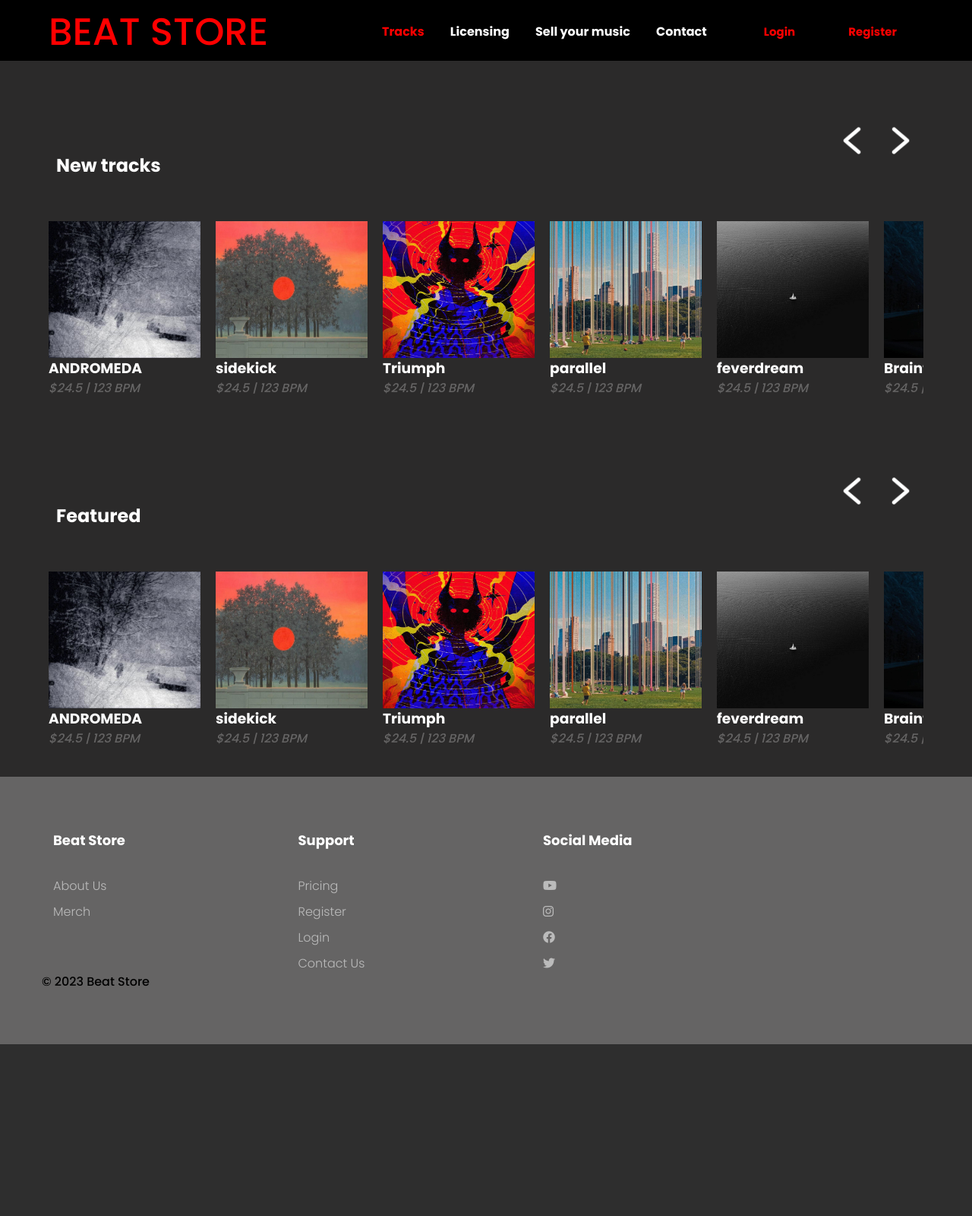
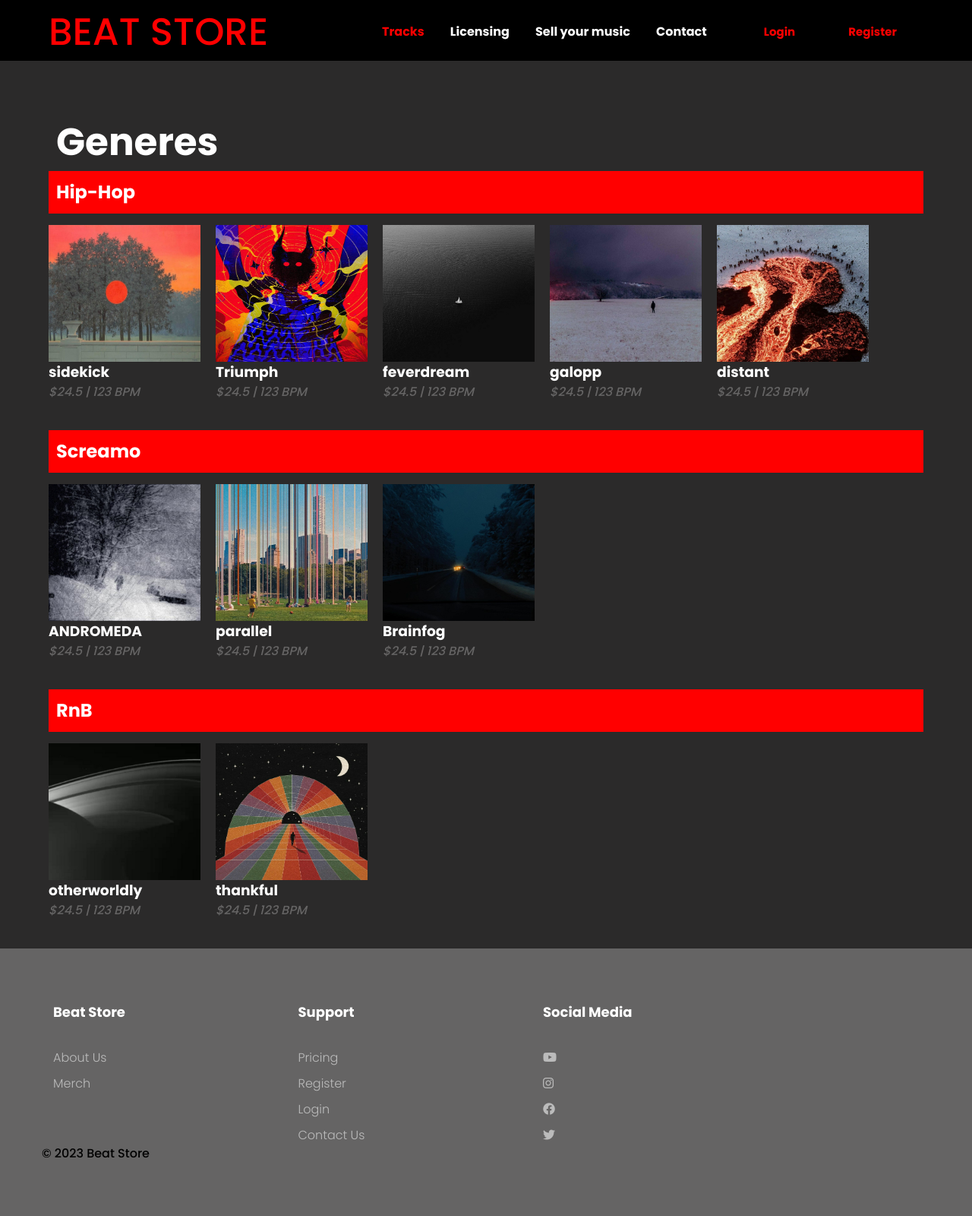
Before and after one commit to goteVagyok/beat-store, a PHP site: page /tracks.html in a window 1280 px wide. Shown: the whole page at 76% size. Before the commit the page ends 1374 px from the top, so only its background shows below. Run offline with PHP 8.4, Linux system fonts and the light colour scheme; some libraries are stand-ins or nearby versions.

Commit message:
categorized generes in tracks.html

```diff
--- a/style/tracks.css
+++ b/style/tracks.css
@@ -188,59 +188,18 @@ label #cancel{
 h2{
     color: white;
     font-weight: bold;
-    padding-top: 100px;
-    padding-bottom: 40px;
+    padding-top: 10px;
+    padding-bottom: 10px;
     padding-left: 10px;
 }
-/*----new_tracks&featured----*/
-/*
-.new_tracks_container{
-    max-width: 1500px;
-    width: 80%;     /*az egész csúszkás rész nagysága
-    padding: 30px 0;
+
+h1 {
+    font-size: 50px;
+    color: white;
+    font-weight: bold;
+    padding-top: 50px;
+    padding-left: 10px;
 }
-/*
-.new_tracks-row{
-    display: flex;
-    flex-wrap: nowrap;     /*egy sorban maradnak az elemek
-}
-
-.new_tracks-col{
-    /*background-color: #bbbbbb;
-    display: flex;
-    flex-direction: column;
-    padding: 10px 0px;
-    /*border: 4px solid red;
-    flex-basis: 270px;  /*a dobozok mérete
-}
-.slide_content{
-    margin: 0 30px;
-    overflow: hidden;
-}
-.beat_image{
-    position: relative;
-}
-.beat_image img{
-    object-fit: cover;
-    width: 250px;
-    height: 250px;
-}
-.beat_details,
-.beat_image{
-    display: flex;
-    flex-direction: column;
-    align-items: center;
-    padding: 10px 0;
-}
-.beat_details h3{
-    font-weight: bold;
-    color: white;
-}
-.beat_details p{
-    color: #656464;
-    font-style: italic;
-}
-*/
 
 /*-----new_tracks&featured-----*/
 /*-----sliders-----*/
@@ -282,6 +241,8 @@ h3{
     display: flex;
     align-items: center;
     justify-content: space-between;
+    background-color: red;
+    height: auto;
 }
 .slider_content,
 .slider_content2{
@@ -301,7 +262,7 @@ h3{
     display: none;
 }
 .music_card{
-    width: 700px;
+    width: 200px;
     height: 270px;
     list-style-type: none;
     margin-right: 20px;
@@ -324,11 +285,6 @@ h3{
     height: 180px;
 }
 
-/*.artist-img{
-    position: relative;
-    border-radius: 50%;
-    transition: .3s linear;
-}*/
 .slider_content3{
     width: 100%;
     height: auto;
@@ -375,18 +331,7 @@ ul{
     text-transform: capitalize;
     margin-bottom: 35px;
 }
-/*
-.footer-col h4::before{
-    content: '';
-    position: absolute;
-    left: 7;
-    top: 27px;
-    background-color: #e91e63;
-    height: 2px;
-    box-sizing: border-box;
-    width: 50px;
-}
-*/
+
 .footer-col ul li:not(:last-child){
     margin-bottom: 10px;
 }
--- a/tracks.html
+++ b/tracks.html
@@ -41,24 +41,15 @@
     <main class="main_body">
         <!------new_tracks------>
         <div class="new_tracks">
+            <h1>
+                Generes
+            </h1>
+        </div>
+        <div class="new_tracks">
             <div class="slider_head">
-                <h2>New tracks</h2>
-                <div class="slider-btn">
-                    <img id="left_scroll" src="assets/img/arrow_left.png" alt="left_arrow">
-                    <img id="right_scroll" src="assets/img/arrow_right.png" alt="right_arrow">
-                </div>
+                <h2>Hip-Hop</h2>
             </div>
             <ul class="slider_content">
-                <li class="music_card">
-                    <div class="img_player">
-                        <img class="audio-img" src="assets/img/beat1.jpg" alt="beat1" onclick="document.getElementById('audio_play1').play(); return false;"/>
-                        <audio id="audio_play1">
-                            <source src="assets/audio/andromeda.mp3">
-                        </audio>
-                    </div>
-                    <h3>ANDROMEDA</h3>
-                    <p class="title">$24.5 | 123 BPM</p>
-                </li>
                 <li class="music_card">
                     <div class="img_player">
                         <img class="audio-img" src="assets/img/beat2.jpg" alt="beat2" onclick="document.getElementById('audio_play2').play(); return false;"/>
@@ -79,16 +70,7 @@
                     <h3>Triumph</h3>
                     <p class="title">$24.5 | 123 BPM</p>
                 </li>
-                <li class="music_card">
-                    <div class="img_player">
-                        <img class="audio-img" src="assets/img/beat4.jpg" alt="beat4" onclick="document.getElementById('audio_play4').play(); return false;"/>
-                        <audio id="audio_play4">
-                            <source src="assets/audio/parallel.mp3">
-                        </audio>
-                    </div>
-                    <h3>parallel</h3>
-                    <p class="title">$24.5 | 123 BPM</p>
-                </li>
+
                 <li class="music_card">
                     <div class="img_player">
                         <img class="audio-img" src="assets/img/beat5.jpg" alt="beat5" onclick="document.getElementById('audio_play5').play(); return false;"/>
@@ -99,129 +81,7 @@
                     <h3>feverdream</h3>
                     <p class="title">$24.5 | 123 BPM</p>
                 </li>
-                <li class="music_card">
-                    <div class="img_player">
-                        <img class="audio-img" src="assets/img/beat6.jpg" alt="beat6" onclick="document.getElementById('audio_play6').play(); return false;"/>
-                        <audio id="audio_play6">
-                            <source src="assets/audio/brainfog.mp3">
-                        </audio>
-                    </div>
-                    <h3>Brainfog</h3>
-                    <p class="title">$24.5 | 123 BPM</p>
-                </li>
-                <li class="music_card">
-                    <div class="img_player">
-                        <img class="audio-img" src="assets/img/beat7.jpg" alt="beat7" onclick="document.getElementById('audio_play7').play(); return false;"/>
-                        <audio id="audio_play7">
-                            <source src="assets/audio/otherwordly.mp3">
-                        </audio>
-                    </div>
-                    <h3>otherworldly</h3>
-                    <p class="title">$24.5 | 123 BPM</p>
-                </li>
-                <li class="music_card">
-                    <div class="img_player">
-                        <img class="audio-img" src="assets/img/beat8.jpg" alt="beat8" onclick="document.getElementById('audio_play8').play(); return false;"/>
-                        <audio id="audio_play8">
-                            <source src="assets/audio/thankful.mp3">
-                        </audio>
-                    </div>
-                    <h3>thankful</h3>
-                    <p class="title">$24.5 | 123 BPM</p>
-                </li>
-            </ul>
-        </div>
 
-        <!--Featured-->
-        <div class="featured">
-            <div class="slider_head">
-                <h2>Featured</h2>
-                <div class="slider-btn">
-                    <img id="left_scroll2" src="assets/img/arrow_left.png" alt="left_arrow">
-                    <img id="right_scroll2" src="assets/img/arrow_right.png" alt="right_arrow">
-                </div>
-            </div>
-            <ul class="slider_content2">
-                <li class="music_card">
-                    <div class="img_player">
-                        <img class="audio-img" src="assets/img/beat1.jpg" alt="beat1" onclick="document.getElementById('audio_play11').play(); return false;"/>
-                        <audio id="audio_play11">
-                            <source src="assets/audio/andromeda.mp3">
-                        </audio>
-                    </div>
-                    <h3>ANDROMEDA</h3>
-                    <p class="title">$24.5 | 123 BPM</p>
-                </li>
-                <li class="music_card">
-                    <div class="img_player">
-                        <img class="audio-img" src="assets/img/beat2.jpg" alt="beat2" onclick="document.getElementById('audio_play12').play(); return false;"/>
-                        <audio id="audio_play12">
-                            <source src="assets/audio/sidekick.mp3">
-                        </audio>
-                    </div>
-                    <h3>sidekick</h3>
-                    <p class="title">$24.5 | 123 BPM</p>
-                </li>
-                <li class="music_card">
-                    <div class="img_player">
-                        <img class="audio-img" src="assets/img/beat3.jpg" alt="beat3" onclick="document.getElementById('audio_play13').play(); return false;"/>
-                        <audio id="audio_play13">
-                            <source src="assets/audio/triumph.mp3">
-                        </audio>
-                    </div>
-                    <h3>Triumph</h3>
-                    <p class="title">$24.5 | 123 BPM</p>
-                </li>
-                <li class="music_card">
-                    <div class="img_player">
-                        <img class="audio-img" src="assets/img/beat4.jpg" alt="beat4" onclick="document.getElementById('audio_play14').play(); return false;"/>
-                        <audio id="audio_play14">
-                            <source src="assets/audio/parallel.mp3">
-                        </audio>
-                    </div>
-                    <h3>parallel</h3>
-                    <p class="title">$24.5 | 123 BPM</p>
-                </li>
-                <li class="music_card">
-                    <div class="img_player">
-                        <img class="audio-img" src="assets/img/beat5.jpg" alt="beat5" onclick="document.getElementById('audio_play15').play(); return false;"/>
-                        <audio id="audio_play15">
-                            <source src="assets/audio/feverdream.mp3">
-                        </audio>
-                    </div>
-                    <h3>feverdream</h3>
-                    <p class="title">$24.5 | 123 BPM</p>
-                </li>
-                <li class="music_card">
-                    <div class="img_player">
-                        <img class="audio-img" src="assets/img/beat6.jpg" alt="beat6" onclick="document.getElementById('audio_play16').play(); return false;"/>
-                        <audio id="audio_play16">
-                            <source src="assets/audio/brainfog.mp3">
-                        </audio>
-                    </div>
-                    <h3>Brainfog</h3>
-                    <p class="title">$24.5 | 123 BPM</p>
-                </li>
-                <li class="music_card">
-                    <div class="img_player">
-                        <img class="audio-img" src="assets/img/beat7.jpg" alt="beat7" onclick="document.getElementById('audio_play17').play(); return false;"/>
-                        <audio id="audio_play17">
-                            <source src="assets/audio/otherwordly.mp3">
-                        </audio>
-                    </div>
-                    <h3>otherworldly</h3>
-                    <p class="title">$24.5 | 123 BPM</p>
-                </li>
-                <li class="music_card">
-                    <div class="img_player">
-                        <img class="audio-img" src="assets/img/beat8.jpg" alt="beat8" onclick="document.getElementById('audio_play18').play(); return false;"/>
-                        <audio id="audio_play18">
-                            <source src="assets/audio/thankful.mp3">
-                        </audio>
-                    </div>
-                    <h3>thankful</h3>
-                    <p class="title">$24.5 | 123 BPM</p>
-                </li>
                 <li class="music_card">
                     <div class="img_player">
                         <img class="audio-img" src="assets/img/beat9.jpg" alt="beat8" onclick="document.getElementById('audio_play19').play(); return false;"/>
@@ -240,6 +100,75 @@
                         </audio>
                     </div>
                     <h3>distant</h3>
+                    <p class="title">$24.5 | 123 BPM</p>
+                </li>
+            </ul>
+        </div>
+
+        <!--Featured-->
+        <div class="featured">
+            <div class="slider_head">
+                <h2>Screamo</h2>
+            </div>
+            <ul class="slider_content2">
+                <li class="music_card">
+                    <div class="img_player">
+                        <img class="audio-img" src="assets/img/beat1.jpg" alt="beat1" onclick="document.getElementById('audio_play11').play(); return false;"/>
+                        <audio id="audio_play11">
+                            <source src="assets/audio/andromeda.mp3">
+                        </audio>
+                    </div>
+                    <h3>ANDROMEDA</h3>
+                    <p class="title">$24.5 | 123 BPM</p>
+                </li>
+
+                <li class="music_card">
+                    <div class="img_player">
+                        <img class="audio-img" src="assets/img/beat4.jpg" alt="beat4" onclick="document.getElementById('audio_play14').play(); return false;"/>
+                        <audio id="audio_play14">
+                            <source src="assets/audio/parallel.mp3">
+                        </audio>
+                    </div>
+                    <h3>parallel</h3>
+                    <p class="title">$24.5 | 123 BPM</p>
+                </li>
+
+                <li class="music_card">
+                    <div class="img_player">
+                        <img class="audio-img" src="assets/img/beat6.jpg" alt="beat6" onclick="document.getElementById('audio_play16').play(); return false;"/>
+                        <audio id="audio_play16">
+                            <source src="assets/audio/brainfog.mp3">
+                        </audio>
+                    </div>
+                    <h3>Brainfog</h3>
+                    <p class="title">$24.5 | 123 BPM</p>
+                </li>
+            </ul>
+        </div>
+
+        <div class="new_tracks">
+            <div class="slider_head">
+                <h2>RnB</h2>
+            </div>
+            <ul class="slider_content">
+                <li class="music_card">
+                    <div class="img_player">
+                        <img class="audio-img" src="assets/img/beat7.jpg" alt="beat7" onclick="document.getElementById('audio_play7').play(); return false;"/>
+                        <audio id="audio_play7">
+                            <source src="assets/audio/otherwordly.mp3">
+                        </audio>
+                    </div>
+                    <h3>otherworldly</h3>
+                    <p class="title">$24.5 | 123 BPM</p>
+                </li>
+                <li class="music_card">
+                    <div class="img_player">
+                        <img class="audio-img" src="assets/img/beat8.jpg" alt="beat8" onclick="document.getElementById('audio_play18').play(); return false;"/>
+                        <audio id="audio_play18">
+                            <source src="assets/audio/thankful.mp3">
+                        </audio>
+                    </div>
+                    <h3>thankful</h3>
                     <p class="title">$24.5 | 123 BPM</p>
                 </li>
             </ul>
```
